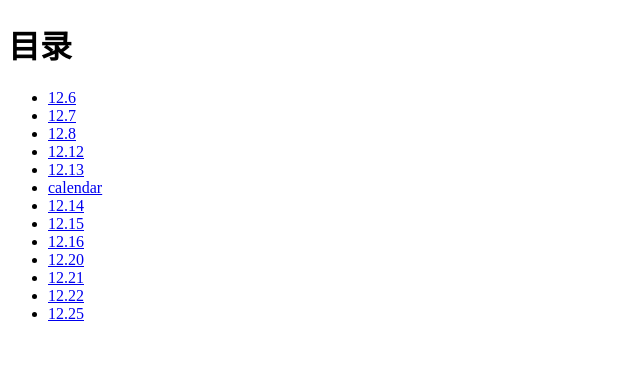
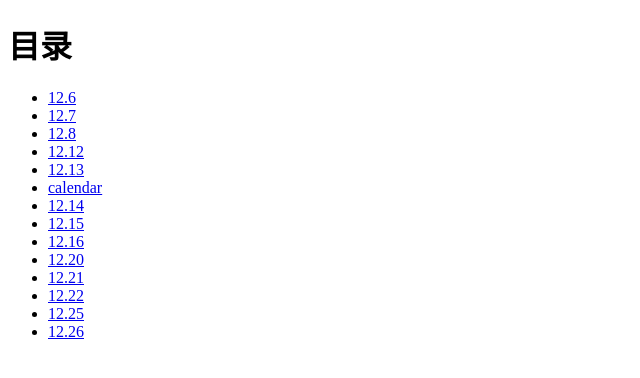
Before and after one commit to GazhrillaZ/GazhrillaZ.github.io, a plain HTML site: page index.html in a window 1280 px wide. Shown: the full height of the page, 0-640 px from the left. Drawn offline with Linux system fonts and the light colour scheme.

Commit message:
Update index.html

```diff
--- a/index.html
+++ b/index.html
@@ -20,6 +20,7 @@
 			<li><a href=" GazhrillaZ.github.io/summing-up12.21.html">12.21</a></li>
 			<li><a href=" GazhrillaZ.github.io/summing-up12.22.html">12.22</a></li>
 			<li><a href=" GazhrillaZ.github.io/summing-up12.25.html">12.25</a></li>
+			<li><a href=" GazhrillaZ.github.io/summing-up12.26.html">12.26</a></li>
 		</ul>
 	</body>
 </html>
```
